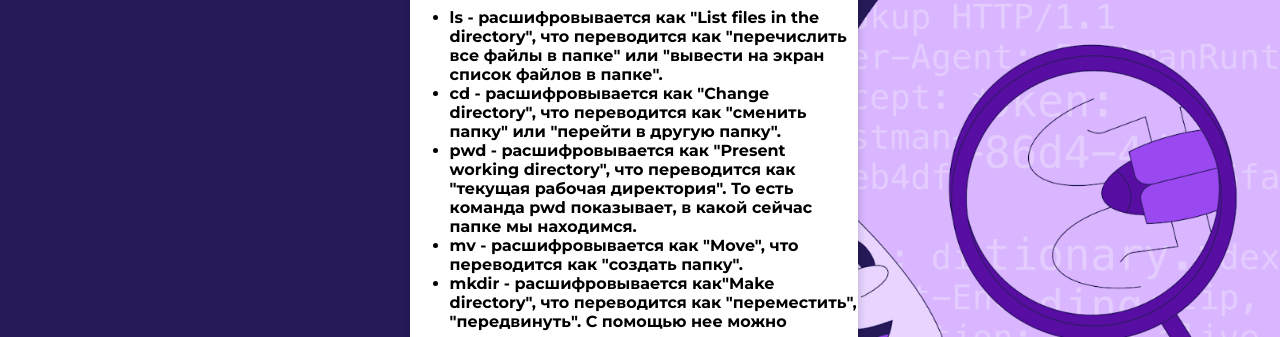
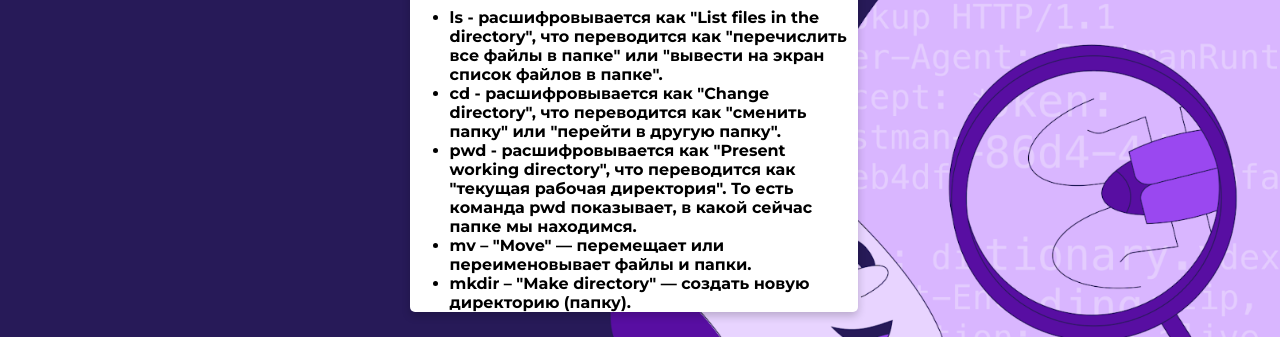
Before and after one commit to zhorik1777/homework_html, a plain HTML site: page homework_html/html/mac.html in a window 1280 px wide. Shown: the part 71-408 px from the top of the page. Drawn offline with Linux system fonts and the light colour scheme.

Commit message:
Update mac.html

```diff
--- a/homework_html/html/mac.html
+++ b/homework_html/html/mac.html
@@ -17,8 +17,8 @@
             <li>ls - расшифровывается как "List files in the directory", что переводится как "перечислить все файлы в папке" или "вывести на экран список файлов в папке".</li>
             <li>cd - расшифровывается как "Change directory", что переводится как "сменить папку" или "перейти в другую папку".</li>
             <li>pwd - расшифровывается как "Present working directory", что переводится как "текущая рабочая директория". То есть команда pwd показывает, в какой сейчас папке мы находимся. </li>
-            <li>mv - расшифровывается как "Move", что переводится как "создать папку".</li>
-            <li>mkdir - расшифровывается как"Make directory", что переводится как "переместить", "передвинуть". С помощью нее можно переместить, переименовать или удалить файл</li>
+          <li><b>mv</b> – "Move" — перемещает или переименовывает файлы и папки.</li>
+          <li><b>mkdir</b> – "Make directory" — создать новую директорию (папку).</li>
          </ul>
       </div>
       <!--footer-->
```
